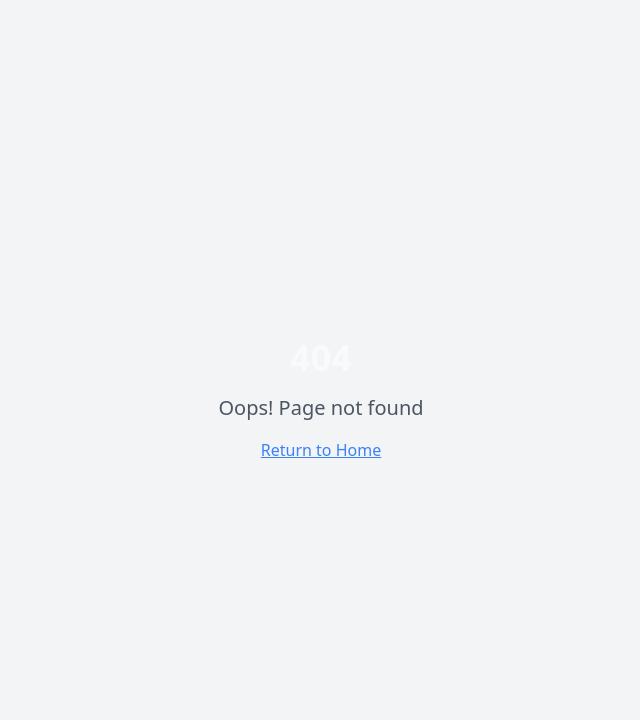
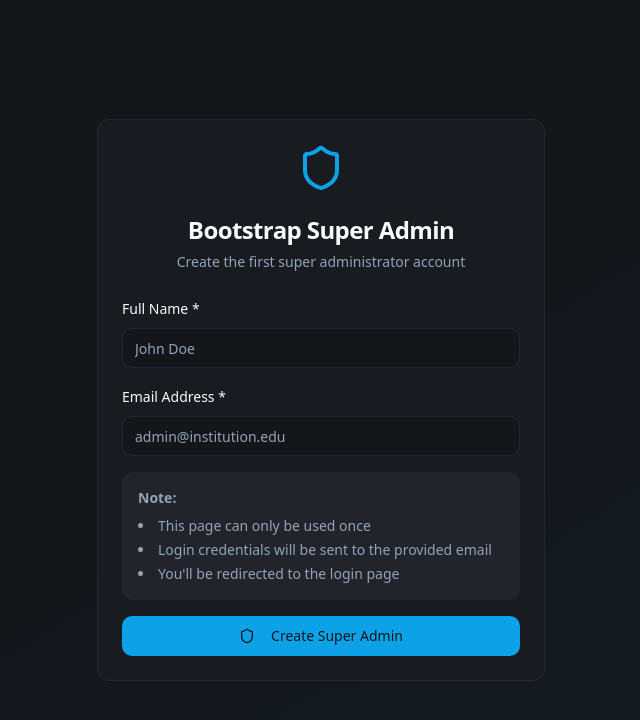
Before and after one commit to chetanraj-2002/face-sight-engine, a React (Vite) app: page /bootstrap in a window 1280 px wide. Before the commit this address had no page. Shown: the top 720 px of the page, without its empty margins (319-959 px from the left). Built offline with nearby package versions, Linux system fonts and the light colour scheme.

Commit message:
Add super admin creation

```diff
--- a/src/App.tsx
+++ b/src/App.tsx
@@ -7,6 +7,7 @@ import { AuthProvider, useAuth } from "./contexts/AuthContext";
 import Layout from "./components/Layout";
 import Index from "./pages/Index";
 import Auth from "./pages/Auth";
+import Bootstrap from "./pages/Bootstrap";
 import Dashboard from "./pages/Dashboard";
 import DatasetManagement from "./pages/DatasetManagement";
 import Training from "./pages/Training";
@@ -43,6 +44,7 @@ const App = () => (
           <Routes>
             <Route path="/" element={<Index />} />
             <Route path="/auth" element={<Auth />} />
+            <Route path="/bootstrap" element={<Bootstrap />} />
             <Route element={
               <ProtectedRoute>
                 <Layout />
--- /dev/null
+++ b/src/pages/Bootstrap.tsx
@@ -0,0 +1,124 @@
+import { useState } from 'react';
+import { Button } from '@/components/ui/button';
+import { Card, CardContent, CardHeader, CardTitle, CardDescription } from '@/components/ui/card';
+import { Input } from '@/components/ui/input';
+import { Label } from '@/components/ui/label';
+import { toast } from 'sonner';
+import { Shield } from 'lucide-react';
+import { supabase } from '@/integrations/supabase/client';
+import { useNavigate } from 'react-router-dom';
+
+export default function Bootstrap() {
+  const navigate = useNavigate();
+  const [loading, setLoading] = useState(false);
+  const [created, setCreated] = useState(false);
+  const [formData, setFormData] = useState({
+    email: '',
+    name: '',
+  });
+
+  const handleSubmit = async (e: React.FormEvent) => {
+    e.preventDefault();
+    setLoading(true);
+
+    try {
+      const { data, error } = await supabase.functions.invoke('bootstrap-super-admin', {
+        body: {
+          email: formData.email,
+          name: formData.name,
+        },
+      });
+
+      if (error) throw error;
+
+      setCreated(true);
+      toast.success(`Super admin created! Check ${formData.email} for login credentials.`);
+
+      setTimeout(() => {
+        navigate('/auth');
+      }, 3000);
+    } catch (error: any) {
+      console.error('Error creating super admin:', error);
+      toast.error(error.message || 'Failed to create super admin');
+    } finally {
+      setLoading(false);
+    }
+  };
+
+  if (created) {
+    return (
+      <div className="min-h-screen flex items-center justify-center bg-gradient-to-br from-background via-background to-primary/5 p-4">
+        <Card className="w-full max-w-md">
+          <CardContent className="pt-6">
+            <div className="text-center space-y-4">
+              <Shield className="h-16 w-16 mx-auto text-primary" />
+              <h2 className="text-2xl font-bold">Super Admin Created!</h2>
+              <p className="text-muted-foreground">
+                Login credentials have been sent to {formData.email}
+              </p>
+              <p className="text-sm text-muted-foreground">
+                Redirecting to login page...
+              </p>
+            </div>
+          </CardContent>
+        </Card>
+      </div>
+    );
+  }
+
+  return (
+    <div className="min-h-screen flex items-center justify-center bg-gradient-to-br from-background via-background to-primary/5 p-4">
+      <Card className="w-full max-w-md">
+        <CardHeader>
+          <div className="flex items-center justify-center mb-4">
+            <Shield className="h-12 w-12 text-primary" />
+          </div>
+          <CardTitle className="text-2xl text-center">Bootstrap Super Admin</CardTitle>
+          <CardDescription className="text-center">
+            Create the first super administrator account
+          </CardDescription>
+        </CardHeader>
+        <CardContent>
+          <form onSubmit={handleSubmit} className="space-y-4">
+            <div className="space-y-2">
+              <Label htmlFor="name">Full Name *</Label>
+              <Input
+                id="name"
+                value={formData.name}
+                onChange={(e) => setFormData({ ...formData, name: e.target.value })}
+                placeholder="John Doe"
+                required
+              />
+            </div>
+
+            <div className="space-y-2">
+              <Label htmlFor="email">Email Address *</Label>
+              <Input
+                id="email"
+                type="email"
+                value={formData.email}
+                onChange={(e) => setFormData({ ...formData, email: e.target.value })}
+                placeholder="admin@institution.edu"
+                required
+              />
+            </div>
+
+            <div className="bg-muted p-4 rounded-lg text-sm text-muted-foreground">
+              <p className="font-semibold mb-2">Note:</p>
+              <ul className="list-disc list-inside space-y-1">
+                <li>This page can only be used once</li>
+                <li>Login credentials will be sent to the provided email</li>
+                <li>You'll be redirected to the login page</li>
+              </ul>
+            </div>
+
+            <Button type="submit" disabled={loading} className="w-full">
+              <Shield className="mr-2 h-4 w-4" />
+              {loading ? 'Creating...' : 'Create Super Admin'}
+            </Button>
+          </form>
+        </CardContent>
+      </Card>
+    </div>
+  );
+}
```
Also changed, not shown: 2 other files (tests, documents, lock files or other folders).
